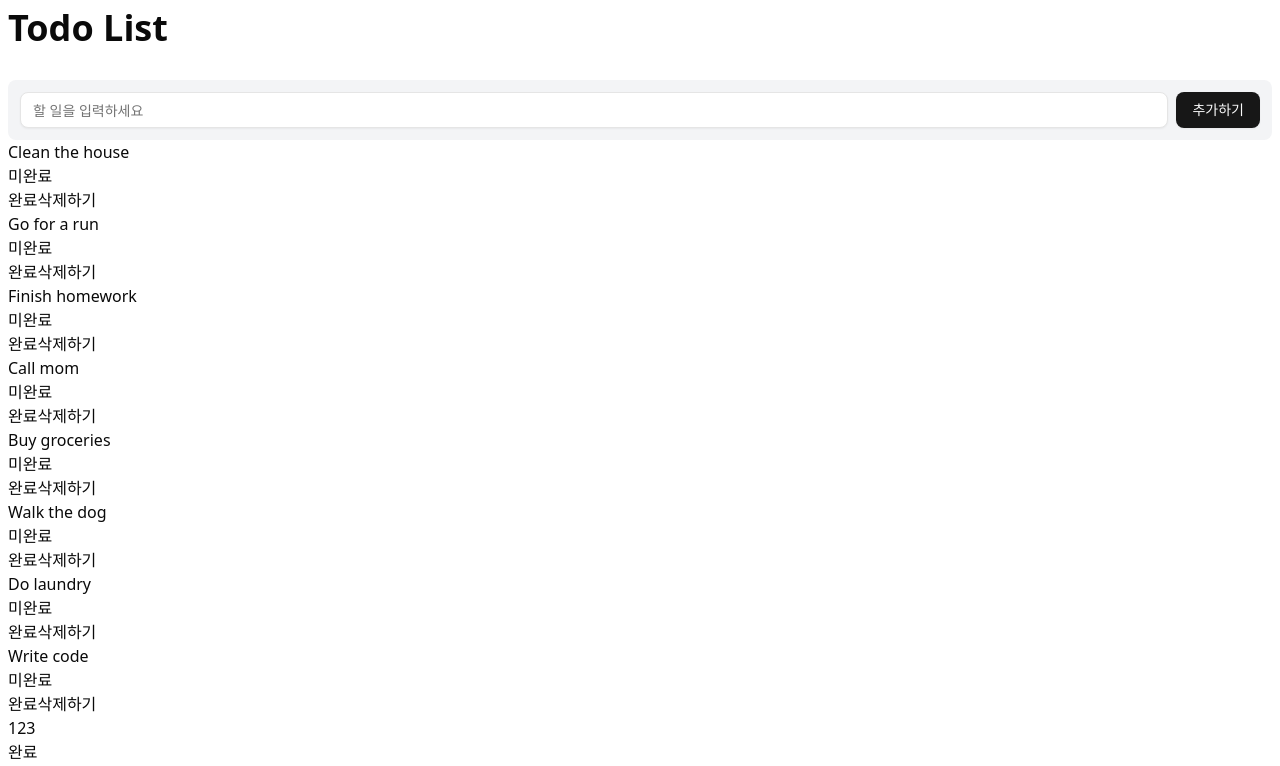
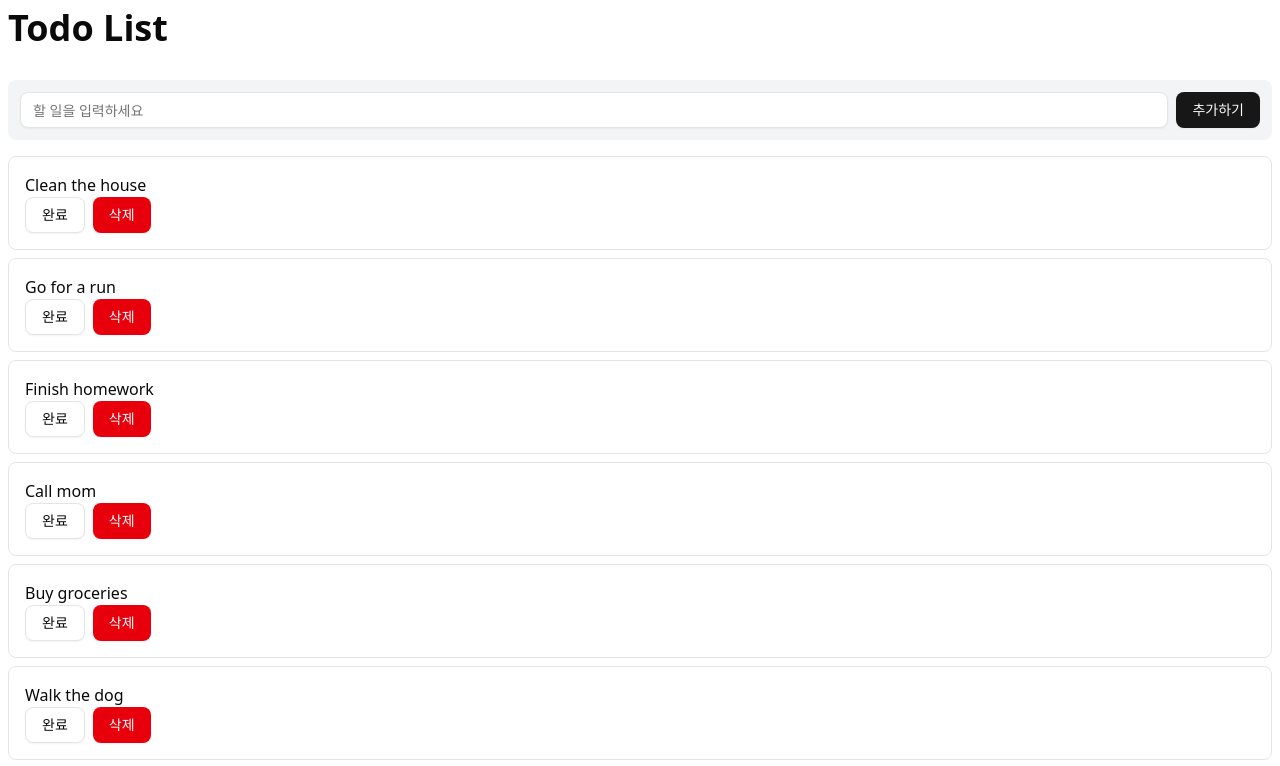
Before and after one commit to 99ShinByeongseon/react-basic-9th-todo, a Next.js app: page / in a window 1280 px wide. Shown: the top 766 px of the page. Built offline with nearby package versions, Linux system fonts and the light colour scheme; data requests are answered from the project's data file.

Commit message:
feat: TodoItem 및 TodoList 컴포넌트 스타일 개선 및 버튼 컴포넌트 통합

```diff
--- a/app/page.tsx
+++ b/app/page.tsx
@@ -5,7 +5,7 @@ import React from "react";
 const HomePage = () => {
   return (
     <section>
-      <div className="container p-2 mx-auto">
+      <div className="container p-2 mx-auto space-y-4">
         <TodoFrom />
         <TodoList />
       </div>
--- a/components/todo/TodoItem.tsx
+++ b/components/todo/TodoItem.tsx
@@ -4,6 +4,8 @@ import { deleteTodo, toggleTodoCompleted } from "@/api/todo-api";
 import { Todo } from "@/types/todo.type";
 import Link from "next/link";
 import React from "react";
+import { Button } from "../ui/button";
+import { cn } from "@/lib/utils";
 
 interface TodoItemProps {
   todo: Todo;
@@ -13,19 +15,27 @@ const TodoItem = ({ todo }: TodoItemProps) => {
   const { completed, id, text } = todo;
 
   return (
-    <div>
-      <Link href={`/${id}`}>
+    <article className="flext flex-row items-center justify-between p-4 rounded-md border">
+      <Link
+      href={`/${id}`}
+      className={cn("hover:underline", {
+        "line-through": completed,
+      })}
+      >
       <h2>{text}</h2>
       </Link>
-      <p>{completed ? "완료" : "미완료"}</p>
 
-      <div>
-        <button onClick={() => toggleTodoCompleted(id, !completed)}>
+      <div className="space-x-2">
+        <Button onClick={() => toggleTodoCompleted(id, !completed)}
+        variant="outline"
+        >
           {completed ? "취소" : "완료"}
-        </button>
-        <button onClick={() => deleteTodo(id)}>삭제하기</button>
+        </Button>
+        <Button onClick={() => deleteTodo(id)} variant="destructive">
+          삭제
+          </Button>
       </div>
-    </div>
+    </article>
   );
 };
 
--- a/components/todo/TodoList.tsx
+++ b/components/todo/TodoList.tsx
@@ -6,7 +6,7 @@ const TodoList = async () => {
   const todos = await getTodos();
 
   return (
-    <ul>
+    <ul className="space-y-2">
       {todos.map((todo) => (
         <li key={todo.id}>
             <TodoItem todo={todo} />
--- a/components/ui/button.tsx
+++ b/components/ui/button.tsx
@@ -5,7 +5,7 @@ import { cva, type VariantProps } from "class-variance-authority"
 import { cn } from "@/lib/utils"
 
 const buttonVariants = cva(
-  "inline-flex items-center justify-center gap-2 whitespace-nowrap rounded-md text-sm font-medium transition-all disabled:pointer-events-none disabled:opacity-50 [&_svg]:pointer-events-none [&_svg:not([class*='size-'])]:size-4 shrink-0 [&_svg]:shrink-0 outline-none focus-visible:border-ring focus-visible:ring-ring/50 focus-visible:ring-[3px] aria-invalid:ring-destructive/20 dark:aria-invalid:ring-destructive/40 aria-invalid:border-destructive",
+  "cursor-pointer inline-flex items-center justify-center gap-2 whitespace-nowrap rounded-md text-sm font-medium transition-all disabled:pointer-events-none disabled:opacity-50 [&_svg]:pointer-events-none [&_svg:not([class*='size-'])]:size-4 shrink-0 [&_svg]:shrink-0 outline-none focus-visible:border-ring focus-visible:ring-ring/50 focus-visible:ring-[3px] aria-invalid:ring-destructive/20 dark:aria-invalid:ring-destructive/40 aria-invalid:border-destructive",
   {
     variants: {
       variant: {
```
